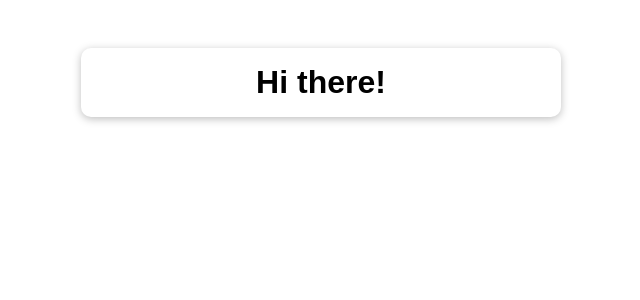
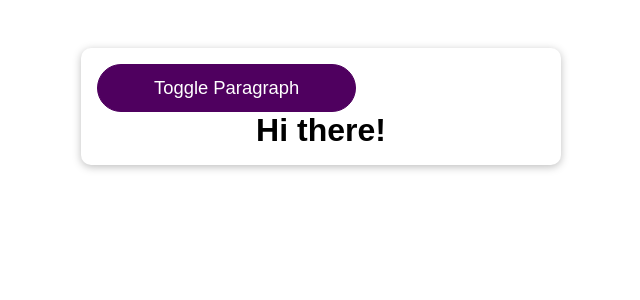
Before and after one commit to tomzacchia/react-complete-guide-maxedapps, a React (Create React App) app: page / in a window 1280 px wide. Shown: the top 300 px of the page, without its empty margins (319-959 px from the left). Built offline with nearby package versions, Linux system fonts and the light colour scheme.

Commit message:
NOTE: React diffs and ReactDOM

```diff
--- a/src/App.js
+++ b/src/App.js
@@ -1,11 +1,26 @@
-import React from 'react';
-
-import './App.css';
+import React, { useState } from "react";
+import Button from "./components/UI/Button/Button";
+import "./App.css";
 
 function App() {
+  /**
+   * NOTE: React compares virtual DOM diffs and passes those diffs to ReactDOM
+   * which takes care of rendering these changes. Clicking on Button only
+   * makes the second h1 flash in devTools
+   */
+  const [showParagraph, setShowParagraph] = useState(false);
+
+  function toggleParagraph() {
+    setShowParagraph((prevState) => !prevState);
+  }
+
+  console.log("App running ");
+
   return (
     <div className="app">
+      <Button onClick={toggleParagraph}> Toggle Paragraph </Button>
       <h1>Hi there!</h1>
+      {showParagraph && <h1>This is new!</h1>}
     </div>
   );
 }
```
Also changed, not shown: 1 other file (tests, documents, lock files or other folders).
